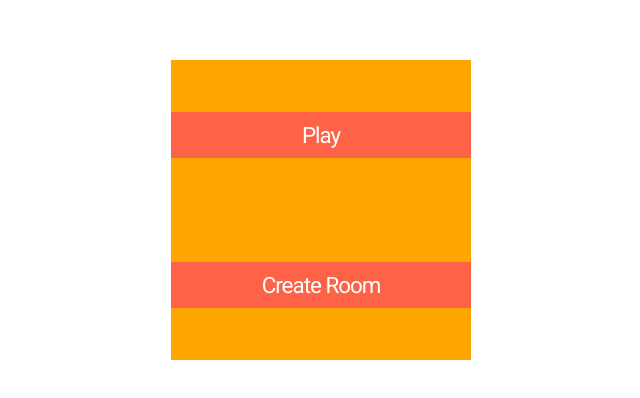
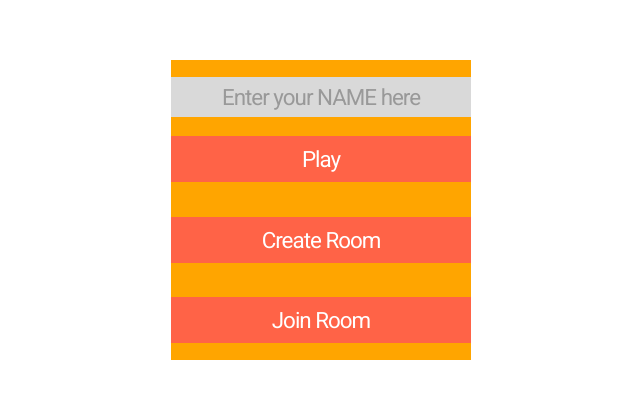
Before and after one commit to Aloinn/Penguin-game, a website: page index.html in a window 1280 px wide. Shown: the part 190-588 px from the top of the page, without its empty margins (319-959 px from the left). Drawn offline with nearby package versions, Linux system fonts and the light colour scheme; no server answers.

```diff
--- a/index.html
+++ b/index.html
@@ -8,8 +8,10 @@
   <body>
     <canvas id="canvas"></canvas>
     <div class="menu-container flex-container flex-vertical">
+      <input class="flex-item" type="text" onclick="clearfield(this)" id="name-input" value="Enter your NAME here" maxlength="10">
       <a href="#" class="flex-item"> Play </a>
       <a href="#" class="flex-item"> Create room </a>
+      <a href="#" class="flex-item"> Join room </a>
     </div>
 
   </body>
--- a/static/game.js
+++ b/static/game.js
@@ -6,5 +6,27 @@
   console.log(data);
 });
 
+// CANVAS SETUP
+var canvas = document.getElementById("myCanvas");
+var ctx = canvas.getContext("2d");
+var ratioX = 0;
+var ratioY = 0;
+var ratio = 0;
+function canvasetup(){
+  canvas.width = canvas.clientWidth;
+  canvas.height = canvas.clientHeight;
+  ratioX = canvas.width/800;
+  ratioY = canvas.height/600;
+  ratio  = Math.min(ratioX,ratioY);
+  ratio = Math.min(ratio,1.2)
+}
+window.addEventListener('resize',canvasetup);
+canvasetup();
+
+// CLEAR FIELD
+function clearfield(){
+  this.value = "";
+}
+
 // ON CONNECT
 socket.emit('create room');
--- a/static/style.scss
+++ b/static/style.scss
@@ -11,6 +11,17 @@
    text-decoration: none;
    color: black;
  }
+ // TEXT INPUTS
+ input[type=text] {
+        width: 100%;
+        height:40px;
+        padding: 12px 20px;
+        color:#999999;
+        background-color: #d9d9d9;
+        border:none;
+        margin-bottom:2px;
+        text-transform: none;
+      }
  // FLEX CONTAINERS AND MENU CONTAINERS
 .menu-container{
   background-color: orange;
```
Also changed, not shown: static/style.min.css.
